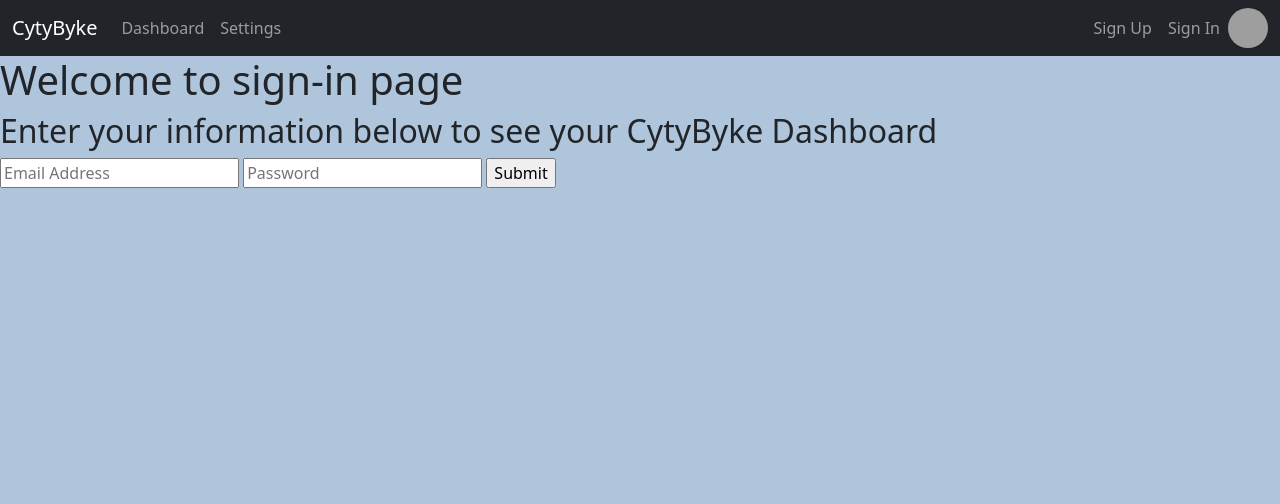
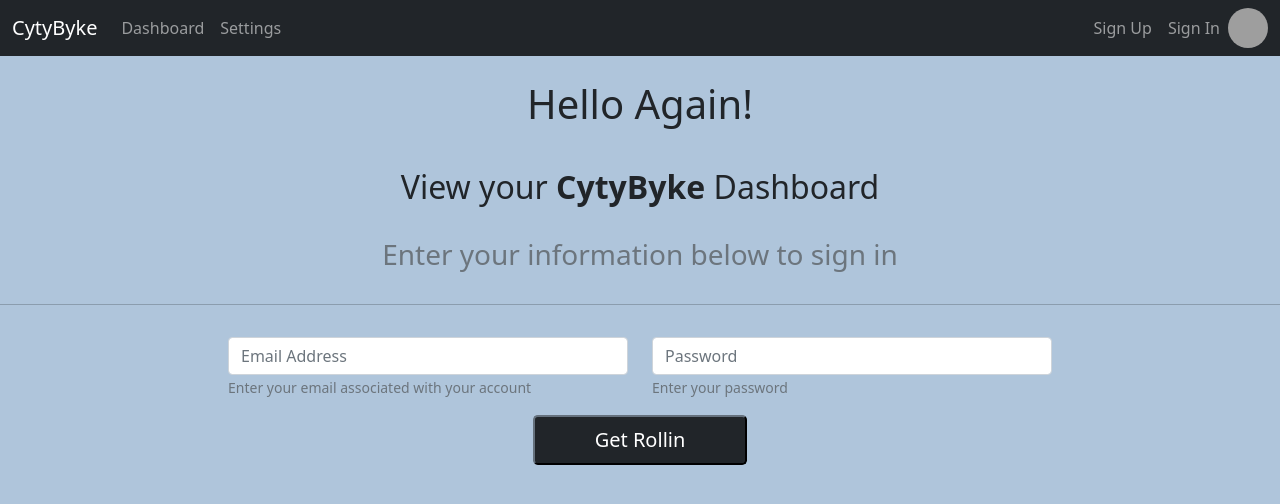
Before and after one commit to clyman23/cytybyke, a Flask app: page /sign-in in a window 1280 px wide. Shown: the top 504 px of the page. Run offline with Flask 2, Linux system fonts and the light colour scheme; parts of the project's set-up code (start-up, migrations or seed data) failed here and were passed over; some libraries are stand-ins or nearby versions; grey boxes are pictures that could not be loaded.

Commit message:
formatting sign-in page

```diff
--- a/server/src/templates/sign-in.html
+++ b/server/src/templates/sign-in.html
@@ -1,6 +1,17 @@
 {% extends "layout.html" %}
 
+
+<h1>Welcome to sign-in page</h1>
+
+<h2>Enter your information below to see your CytyByke Dashboard</h2>
+
 {% block content %}
+<h1 class="text-center p-4">Hello Again!</h1>
+<h2 class="text-center p-2">View your <b>CytyByke</b> Dashboard</h2>
+<h3 class="text-center text-muted p-3">
+   Enter your information below to sign in
+</h3>
+<hr/>
 
 {% with messages = get_flashed_messages() %}
   {% if messages %}
@@ -12,15 +23,19 @@
   {% endif %}
 {% endwith %}
 
-<h1>Welcome to sign-in page</h1>
+<form id="login-form">
+  <div class="row p-3">
+    <div class="form-group col-md-4 offset-lg-2">
+      <input id="login" type="text" name="email" class="form-control"  placeholder="Email Address" required></input>
+      <small id="emailHelp" class="form-text text-muted">Enter your email associated with your account</small>
+    </div>
+    <div class="form-group col-md-4">
+      <input type="password" name="password" class="form-control" placeholder="Password" minlength="6" required></input>
+      <small id="passwordHelp" class="form-text text-muted">Enter your password</small>
 
-<h2>Enter your information below to see your CytyByke Dashboard</h2>
-
-<form id="login-form">
-
-    <input id="login" type="text" name="email" placeholder="Email Address"></input>
-    <input type="password" name="password" placeholder="Password"></input>
-    <input type="submit">
+    </div>
+  </div>
+  <input type="submit" class="btn-outline btn-dark btn-lg col-md-2 offset-lg-5" value="Get Rollin">
 </form>
 
 <script src="https://www.gstatic.com/firebasejs/9.6.4/firebase-app-compat.js"></script>
```
